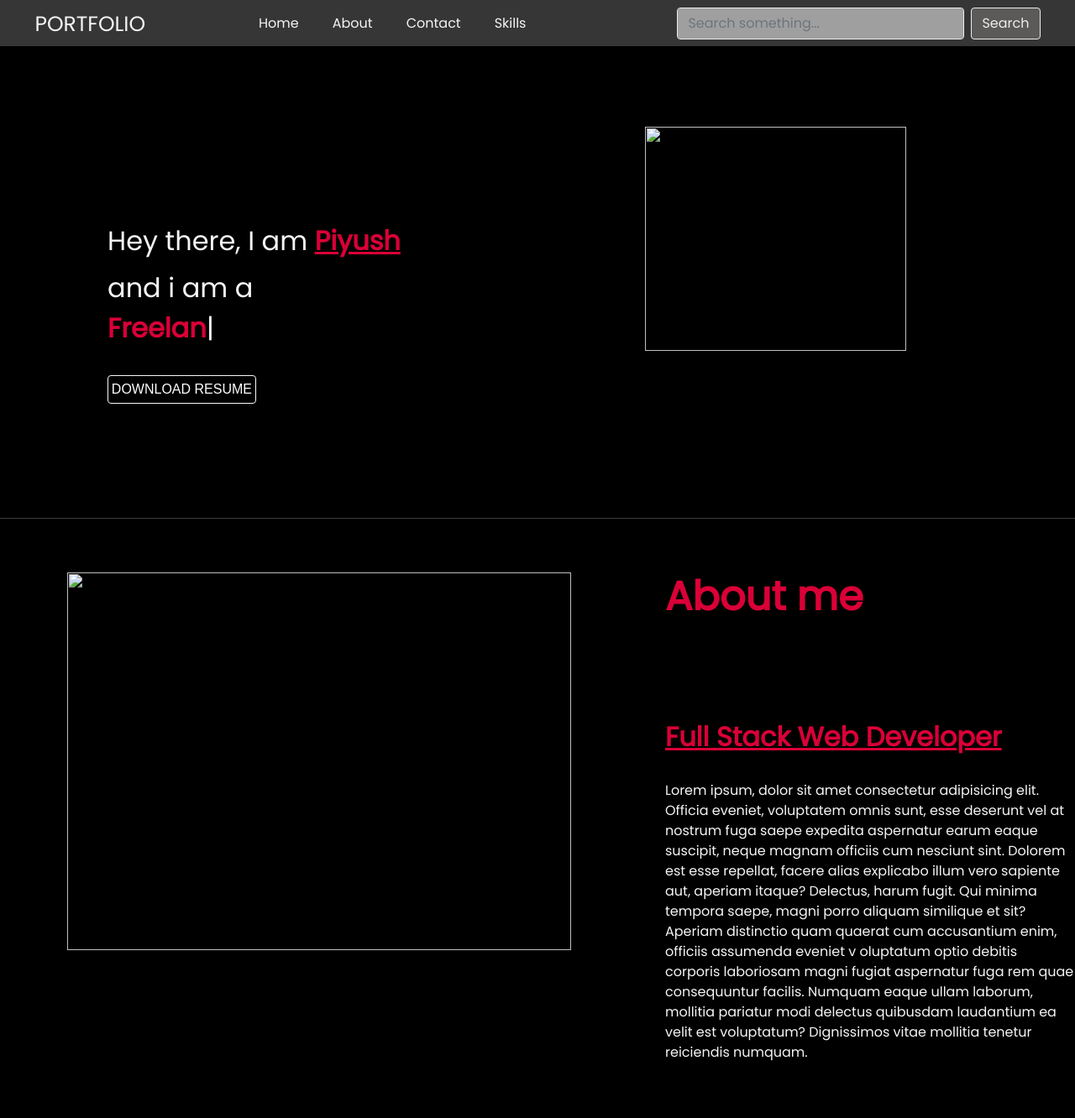
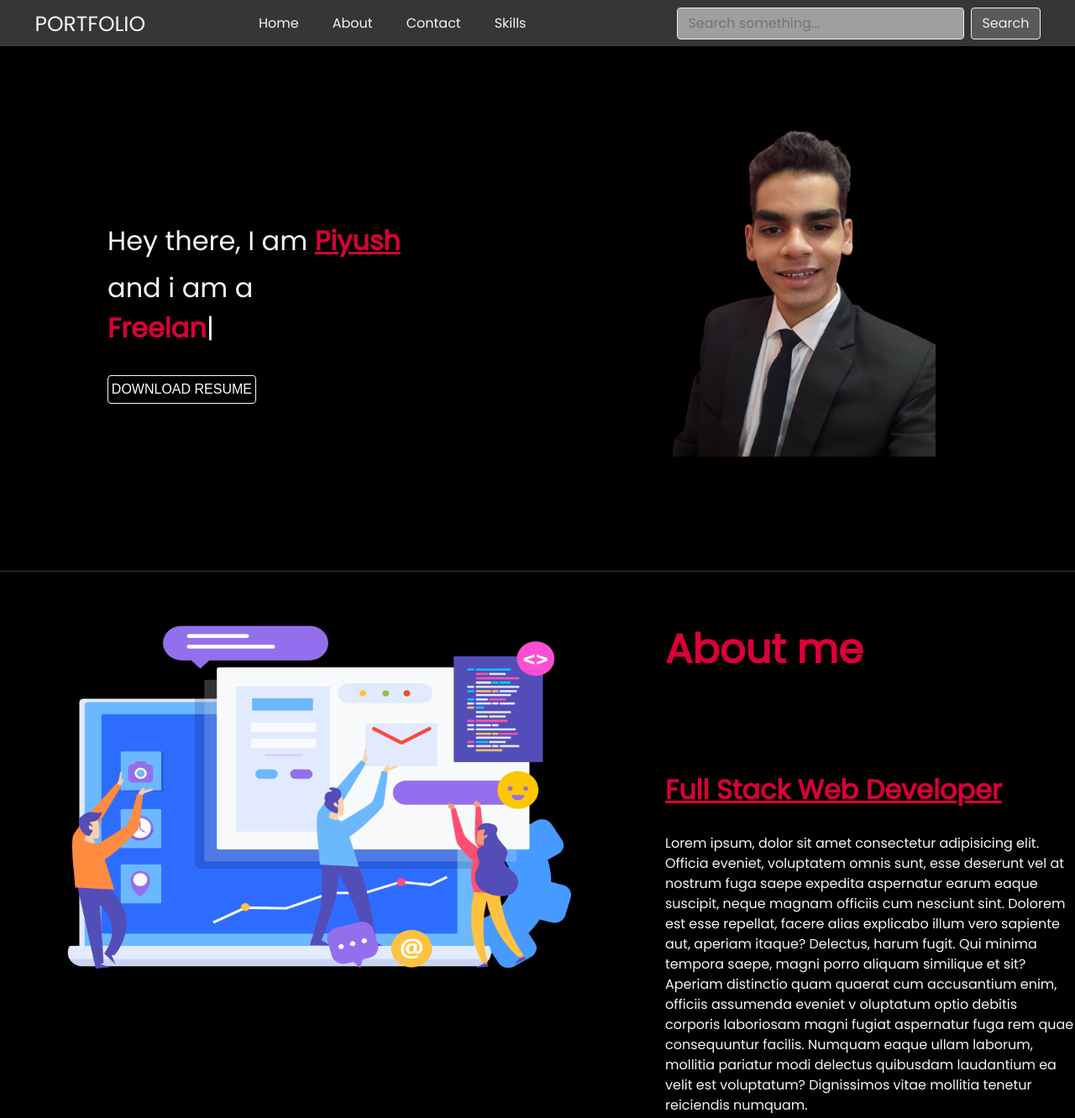
Before and after one commit to vermapiyush823/PORTFLOLIO, a plain HTML site: page index.html in a window 1280 px wide. Shown: the top 1332 px of the page at 84% size. Drawn offline with nearby package versions, Linux system fonts and the light colour scheme.

Commit message:
Update index.html

```diff
--- a/index.html
+++ b/index.html
@@ -63,14 +63,14 @@
 
                 </div>
                 <div class="right-section">
-                    <img src="images/new.png" alt="" srcset="">
+                    <img src="new.png" alt="" srcset="">
                 </div>
             </section>
             <br>
             <hr>
             <section class="second" id="second">
                 <div class="left-section">
-                    <img src="images/Daco_4196244.png" alt="" srcset="">
+                    <img src="Daco_4196244.png" alt="" srcset="">
                 </div>
                 <div class="right-section">
                     <h1>About me</h1>
```
